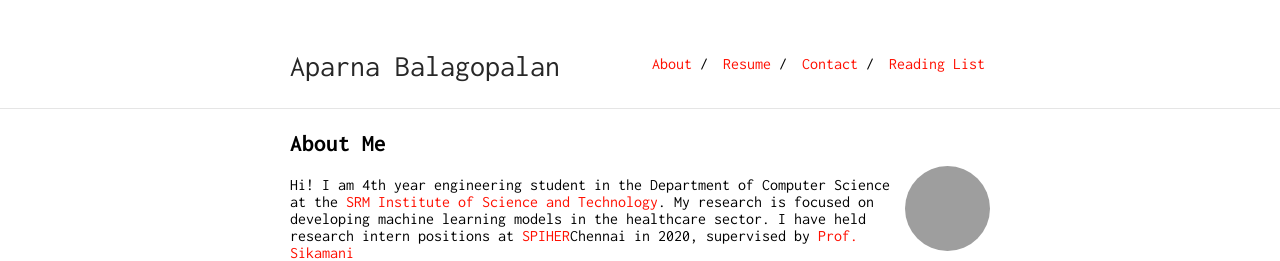
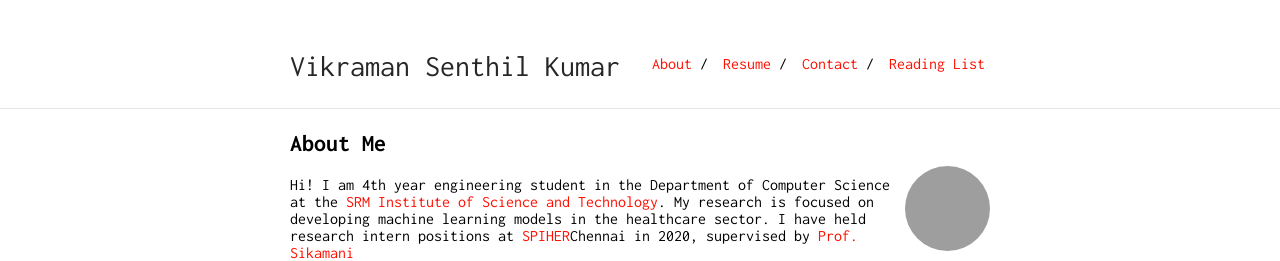
Before and after one commit to Vikramansen/vikramansen.github.io, a Jekyll site: the page built from index.md, in a window 1280 px wide, cut to the strip 0-261 px from the top of the page. Built offline with Jekyll 4.4.1, drawn with Linux system fonts in a browser that asks for light colours; our own code applies the rules of GitHub Pages for plain Markdown files; grey boxes are pictures that could not be loaded.

Commit message:
Update _config.yml

```diff
--- a/_config.yml
+++ b/_config.yml
@@ -1,4 +1,4 @@
-title: Aparna Balagopalan
+title: Vikraman Senthil Kumar
 url: "http://www.cs.toronto.edu/~aparna/"
 baseurl: "/"
 
```
